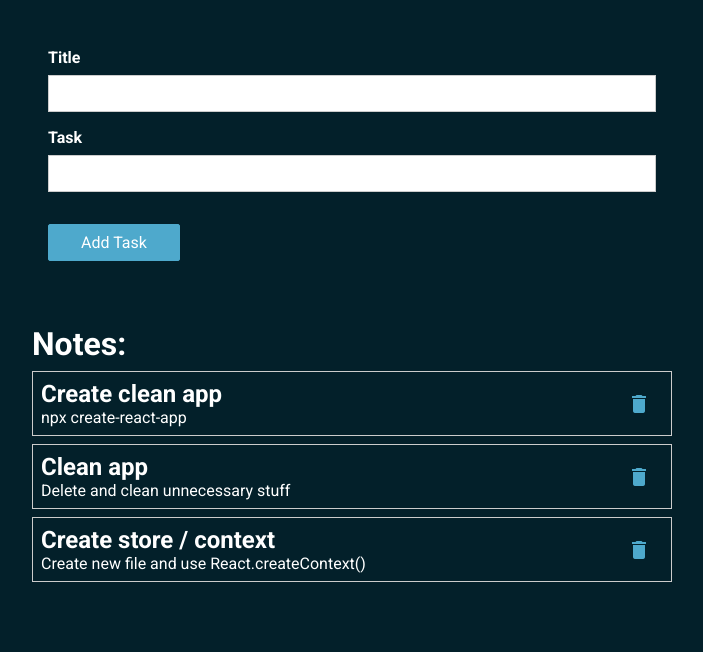
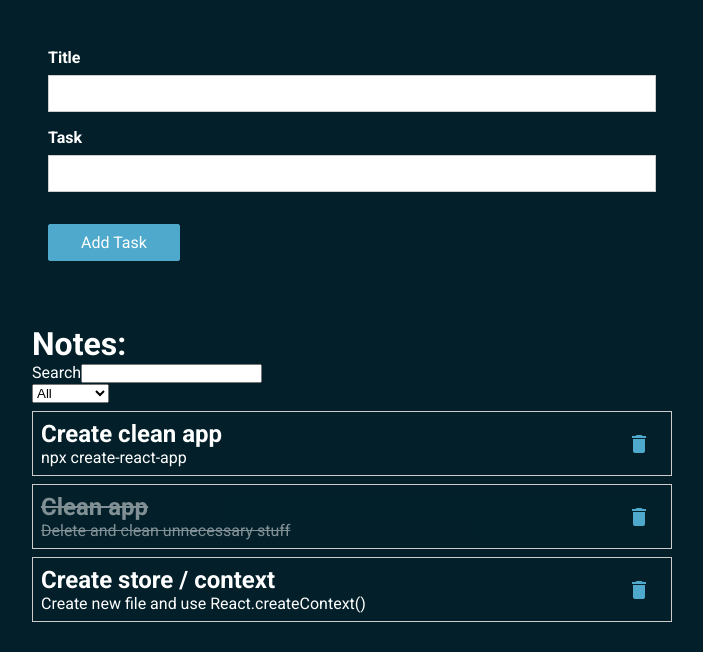
Before and after one commit to shubhanginaik/react_context, a React (Create React App) app: page / in a window 1280 px wide. Shown: the top 652 px of the page, without its empty margins (288-991 px from the left). Built offline with nearby package versions, Linux system fonts and the light colour scheme.

Commit message:
added code for select options

```diff
--- a/src/components/Todo/AddTodo.js
+++ b/src/components/Todo/AddTodo.js
@@ -1,44 +1,39 @@
-import React,{useState,useContext} from "react";
+import React, { useState, useContext } from "react";
 import classes from "./AddTodo.module.css";
 import Button from "../UI/Button";
 
 import { NotesContext } from "../store/todoStore";
 
 const AddTodo = () => {
-  const [todo,setTodo]=useState({title:"", task:""});
+  const [todo, setTodo] = useState({ title: "", task: "" });
   const ctx = useContext(NotesContext);
 
-  const changeHandler=(e)=>{
-    const {name,value}=e.target;
-    setTodo((prestate)=>({
-      ...prestate,
-      [name]:value,
+  const changeHandler = (e) => {
+    const { name, value } = e.target;
+
+    setTodo((prevState) => ({
+      ...prevState,
+      [name]: value,
     }));
-    console.log(todo);
   };
-  const addHandler = (e) =>{
+
+  const addHandler = (e) => {
     e.preventDefault();
-    //console.log('onSubmit form');
-    ctx.addToDoItem(todo);
-  }
+    ctx.addTodoItem(todo);
+  };
 
   return (
-
     <form onSubmit={addHandler} className={classes.input}>
-
       <div>
         <label htmlFor="title">Title</label>
-        <input type="text" id="title" name="title" onChange={changeHandler}/>
+        <input type="text" id="title" name="title" onChange={changeHandler} />
       </div>
       <div>
         <label htmlFor="task">Task</label>
-        <input type="text" id="task" name="task"
-        onChange={changeHandler}/>
+        <input type="text" id="task" name="task" onChange={changeHandler} />
       </div>
       <Button type="submit">Add Task</Button>
-
     </form>
-
   );
 };
 
--- a/src/components/Todo/TodoList.js
+++ b/src/components/Todo/TodoList.js
@@ -1,33 +1,64 @@
-import React,{useContext} from "react";
+import React, { useContext, useState, useEffect } from "react";
 
 import classes from "./TodoList.module.css";
 import { NotesContext } from "../store/todoStore";
 
 const TodoList = () => {
-const ctx=useContext(NotesContext)
-//console.log(ctx);
-const removeHandler=(id)=>{
-//console.log('list clicked ' + id)
-ctx.removeToDo(id);
-}
+  const ctx = useContext(NotesContext);
+  const [filteredValue, setFilteredValue] = useState();
+  const [filterList, setFilteredList] = useState(ctx.notes);
+  const [search, setsearch]=useState();
+
+  const removeHandler = (id) => {
+    ctx.removeTodo(id);
+  };
+
+  useEffect(() => {
+    if (filteredValue === "true") {
+      setFilteredList(
+        ctx.notes.filter((item) => item.done === !!filteredValue)
+      );
+    } else if (filteredValue === "false") {
+      setFilteredList(
+        ctx.notes.filter((item) => item.done !== !!filteredValue)
+      );
+    } else {
+      setFilteredList(ctx.notes);
+    }
+  }, [filteredValue, ctx]);
+
+  const filterHandler = (e) => {
+    setFilteredValue(e.target.value);
+  };
+  const searchHandler =(e)=>{
+    setsearch(e.target.value.toLowerCase());
+    console.log(search)
+  }
+
   return (
     <div className={classes.todos}>
       <h1>Notes:</h1>
-      {ctx.notes.map((note) => {
+      <div>
+      <label>Search</label>
+      <input id="search" onChange={searchHandler}/>
+      </div>
+      <select name="done" defaultValue="all" onChange={filterHandler}>
+        <option value="true">Done</option>
+        <option value="false">Not done</option>
+        <option value="all">All</option>
+      </select>
+      {filterList.map((note) => {
         return (
           <div
-            className={`${classes.todo} ${
-              note.done ? classes.done : classes.notDone
-            }`}
+            className={`${classes.todo} ${note.done ? classes.done : ""}`}
             key={note.id}
             onClick={() => ctx.doneTodo(note.id)}
           >
             <h2>{note.title}</h2>
             <p>{note.task}</p>
-            <p></p>
             <span
-            className={`material-icons ${classes.delete}`}
-            onClick={()=> removeHandler(note.id)}
+              className={`material-icons ${classes.delete}`}
+              onClick={() => removeHandler(note.id)}
             >
               delete
             </span>
--- a/src/components/Todo/TodoList.module.css
+++ b/src/components/Todo/TodoList.module.css
@@ -33,3 +33,10 @@
 .delete:hover {
   color: white;
 }
+.edit {
+  position: absolute;
+  color: #4ea9cc;
+  top: 20px;
+  right: 40px;
+  cursor: pointer;
+}
--- a/src/components/store/todoStore.js
+++ b/src/components/store/todoStore.js
@@ -1,8 +1,7 @@
-import React,{useReducer} from 'react';
+import React, { useReducer } from "react";
 
-
-const initialState={
-    notes:[
+const initialState = {
+  notes: [
     {
       id: 1,
       title: "Create clean app",
@@ -13,7 +12,7 @@ const initialState={
       id: 2,
       title: "Clean app",
       task: "Delete and clean unnecessary stuff",
-          done: false,
+      done: true,
     },
     {
       id: 3,
@@ -24,35 +23,32 @@ const initialState={
   ],
 };
 
-export const NotesContext= React.createContext();
+export const NotesContext = React.createContext();
 
-const reducer =(state,action) =>{
-
-        switch(action.type){
-            case 'ADD_NOTE':
-                return {notes:
-                    [...state.notes,
+const reducer = (state, action) => {
+  switch (action.type) {
+    case "ADD_NOTE":
+      return {
+        notes: [
+          ...state.notes,
           {
             id: new Date().valueOf(),
-                        title:action.todo.title,
-                        task:action.todo.task,
-                        done:false,
-
+            ...action.todo,
+            done: false,
           },
         ],
       };
-            case 'REMOVE_NOTE':
-                const updatearray = state.notes.filter((item) => item.id !== action.id);
-             return{
+    case "REMOVE_NOTE":
+      const updateArray = state.notes.filter((item) => item.id !== action.id);
+      return {
         ...state,
-                 notes:updatearray,
+        notes: updateArray,
       };
-
-             case "DONE NOTE":
-                 const doneToggle = state.notes.map((item) =>{
+    case "DONE_NOTE":
+      const doneToggle = state.notes.map((item) => {
         return item.id === action.id
-                     ? {...item,done: !item.done}
-                     : {...item};
+          ? { ...item, done: !item.done }
+          : { ...item };
       });
       return {
         ...state,
@@ -63,41 +59,37 @@ const reducer =(state,action) =>{
   }
 };
 
+export const Provider = ({ children }) => {
+  const [state, dispatch] = useReducer(reducer, initialState);
 
-export const Provider = ({children})=>{
-    const [state,dispatch]= useReducer(reducer,initialState)
+  const addTodoItem = (todo) => {
+    dispatch({
+      type: "ADD_NOTE",
+      todo: todo,
+    });
+  };
 
-    const addToDoItem = (todo) =>{
+  const removeTodo = (id) => {
     dispatch({
-            type:'ADD_NOTE',
-            todo:todo,
-        })
-    }
-
-    const removeToDo= (id)=>{
+      type: "REMOVE_NOTE",
+      id: id,
+    });
+  };
+  const doneTodo = (id) => {
     dispatch({
-            type:"REMOVE_NOTE",
-            id:id
-        })
-    }
-
-    const doneTodo = (id)=>{
-        dispatch({
-            type:"DONE NOTE",
-            id:id,
+      type: "DONE_NOTE",
+      id: id,
     });
   };
 
   const value = {
-        notes:state.notes,
-        addToDoItem:addToDoItem,
-        removeToDo:removeToDo,
-        doneTodo:doneTodo,
+    notes: state.notes,
+    addTodoItem: addTodoItem,
+    removeTodo: removeTodo,
+    doneTodo: doneTodo,
   };
 
   return (
-    <NotesContext.Provider value={value}>
-        {children}
-        </NotesContext.Provider>
+    <NotesContext.Provider value={value}>{children}</NotesContext.Provider>
   );
-}
+};
```
Lines whose indentation alone changed are shown as unchanged.
